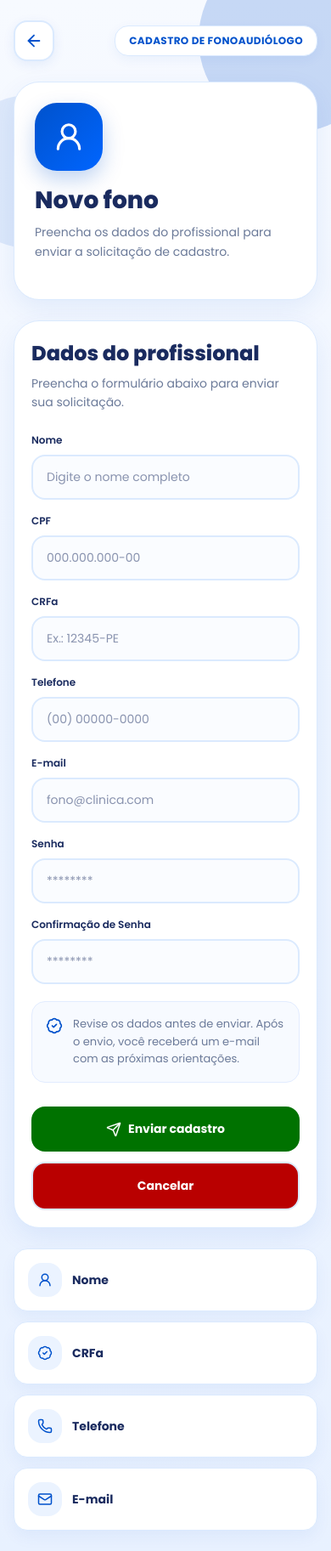
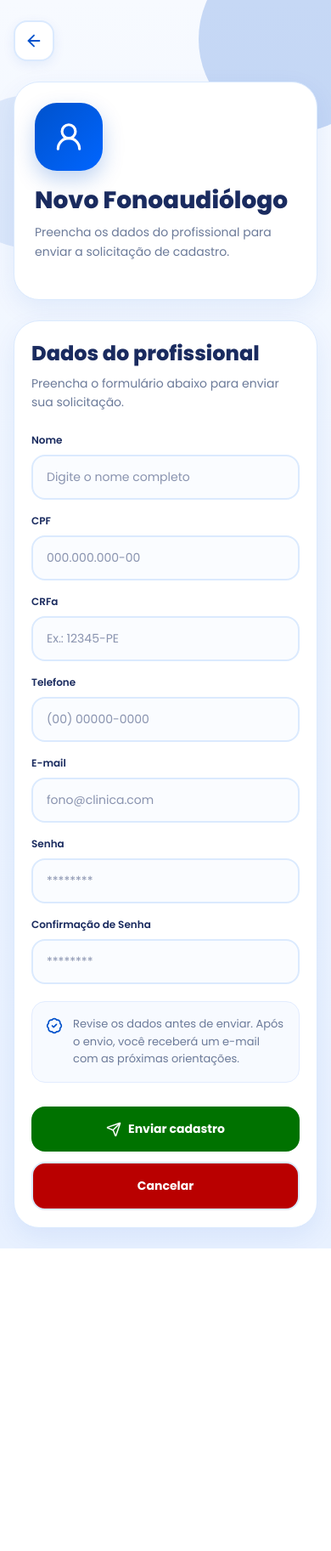
Before and after one commit to FONO-IA/fono-ia, a React (Vite) app in the folder Front/: page /cadastro-fono in a window 390 px wide. Shown: the whole page at 85% size. After the commit the page ends 1469 px from the top, so only its background shows below. Built offline with nearby package versions, Linux system fonts and the light colour scheme.

Commit message:
style: tela cadastro fono

```diff
--- a/Front/src/app/AddExercise.tsx
+++ b/Front/src/app/AddExercise.tsx
@@ -671,7 +671,7 @@ I
                             onClick={handleSave}
                             className="px-6 py-4 rounded-2xl flex items-center justify-center gap-2"
                             style={{
-                            background: "linear-gradient(135deg, #36B37E, #57D9A3)",
+                            background: "#007200",
                             color: "#fff",
                             border: "none",
                             cursor: "pointer",
@@ -1133,7 +1133,7 @@ I
                     onClick={handleSave}
                     className="w-full mt-5 py-4 rounded-2xl flex items-center justify-center gap-2"
                     style={{
-                        background: "linear-gradient(135deg, #36B37E, #57D9A3)",
+                        background: "#007200",
                         color: "#fff",
                         border: "none",
                         cursor: "pointer",
--- a/Front/src/app/CadastroFonoPage.tsx
+++ b/Front/src/app/CadastroFonoPage.tsx
@@ -243,26 +243,6 @@ export function CadastroFonoPage() {
               >
                 <ArrowLeft size={22} color="#0052CC" />
               </button>
-
-              <div
-                className="px-4 py-2 rounded-2xl"
-                style={{
-                  background: "#ffffff",
-                  border: "1.5px solid #DBEAFE",
-                  boxShadow: "0 4px 14px rgba(0,82,204,0.06)",
-                }}
-              >
-                <p
-                  style={{
-                    fontSize: 12,
-                    fontWeight: 700,
-                    color: "#0052CC",
-                    letterSpacing: 0.4,
-                  }}
-                >
-                  CADASTRO DE FONOAUDIÓLOGO
-                </p>
-              </div>
             </div>
 
             {showConfirmation ? (
@@ -399,7 +379,7 @@ export function CadastroFonoPage() {
                       marginBottom: 10,
                     }}
                   >
-                    Novo fono
+                    Novo Fonoaudiólogo
                   </h1>
 
                   <p
@@ -724,52 +704,6 @@ export function CadastroFonoPage() {
                 </div>
               </div>
             )}
-
-            {!showConfirmation && (
-              <div className="xl:hidden mt-6 grid grid-cols-1 sm:grid-cols-2 lg:grid-cols-4 gap-3">
-                {[
-                  {
-                    icon: <UserRound size={18} color="#0052CC" />,
-                    label: "Nome",
-                  },
-                  {
-                    icon: <BadgeCheck size={18} color="#0052CC" />,
-                    label: "CRFa",
-                  },
-                  {
-                    icon: <Phone size={18} color="#0052CC" />,
-                    label: "Telefone",
-                  },
-                  { icon: <Mail size={18} color="#0052CC" />, label: "E-mail" },
-                ].map((item) => (
-                  <div
-                    key={item.label}
-                    className="rounded-2xl px-4 py-4 flex items-center gap-3"
-                    style={{
-                      background: "#ffffff",
-                      border: "1.5px solid #DBEAFE",
-                      boxShadow: "0 8px 18px rgba(0,82,204,0.05)",
-                    }}
-                  >
-                    <div
-                      className="w-10 h-10 rounded-2xl flex items-center justify-center"
-                      style={{ background: "#EBF3FF" }}
-                    >
-                      {item.icon}
-                    </div>
-                    <p
-                      style={{
-                        fontSize: 14,
-                        fontWeight: 700,
-                        color: "#1A2B5F",
-                      }}
-                    >
-                      {item.label}
-                    </p>
-                  </div>
-                ))}
-              </div>
-            )}
           </div>
         </div>
       </div>
```
